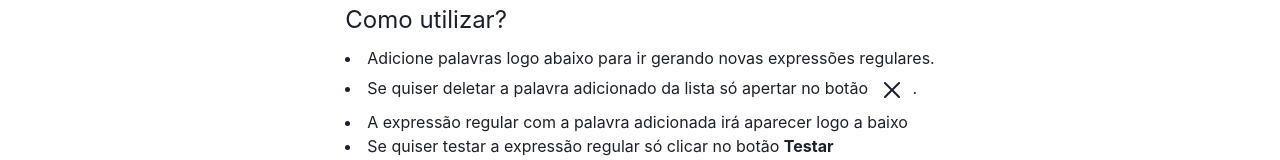
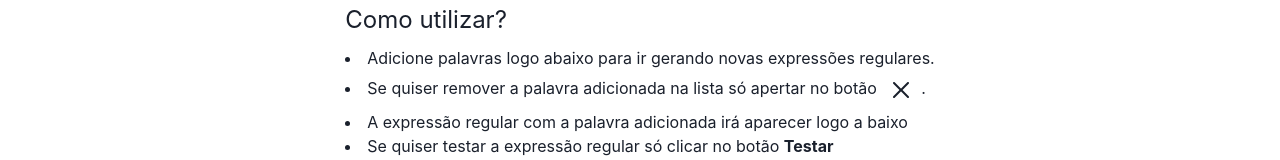
Before and after one commit to lgustavosoftwareengineer/regex-generator, a Next.js app: page / in a window 1280 px wide. Shown: the part 147-307 px from the top of the page. Built offline with nearby package versions, Linux system fonts and the light colour scheme.

Commit message:
fix(core/components/howtousetext): fix text

```diff
--- a/src/core/components/HowToUseTexts.jsx
+++ b/src/core/components/HowToUseTexts.jsx
@@ -16,7 +16,7 @@ const HowToUseTexts = (props) => {
       </Text>
       <Text>
         <li>
-          Se quiser deletar a palavra adicionado da lista só apertar no botão{' '}
+          Se quiser remover a palavra adicionada na lista só apertar no botão{' '}
           <IconButton icon={<CloseIcon />} bg="transparent" />.
         </li>
       </Text>
```
